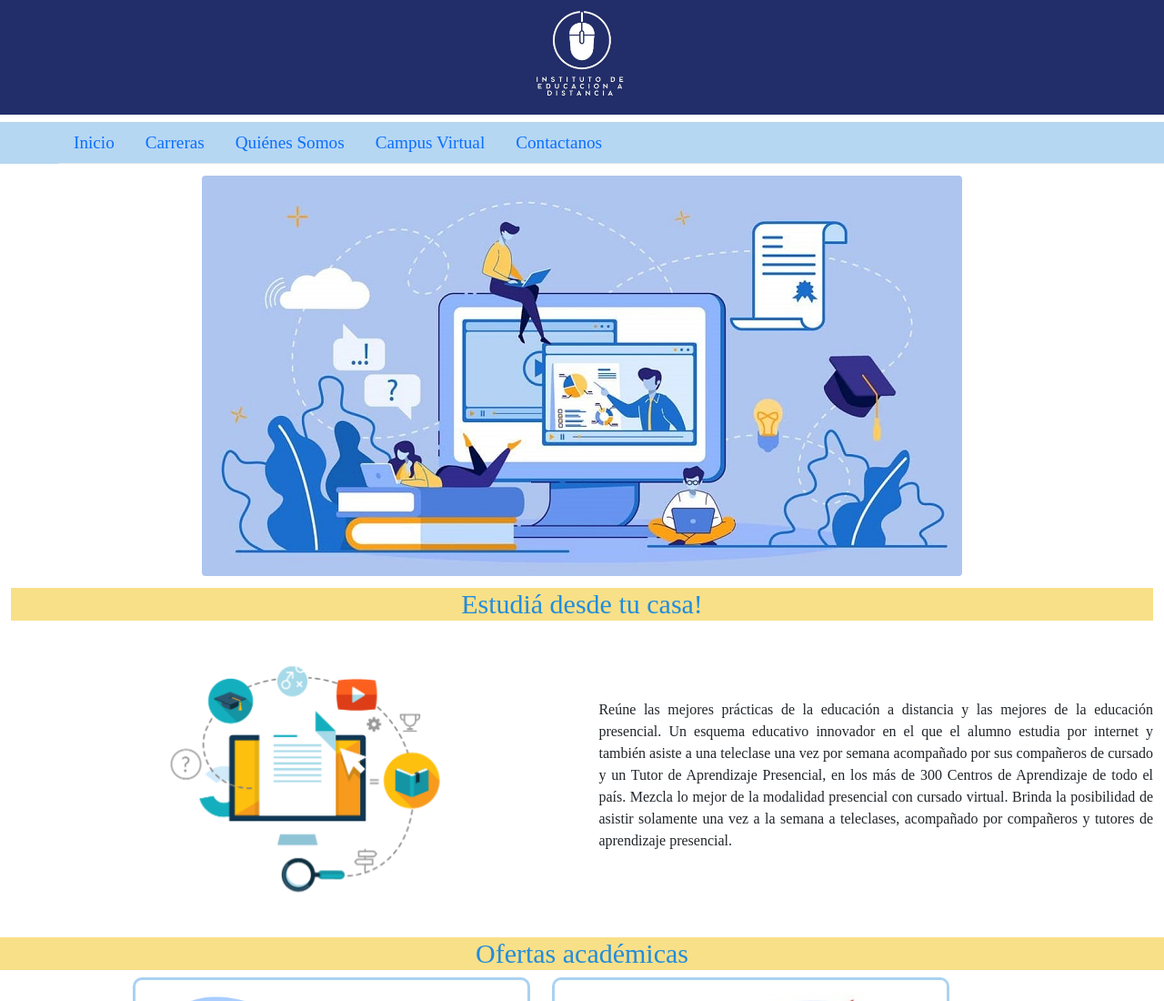
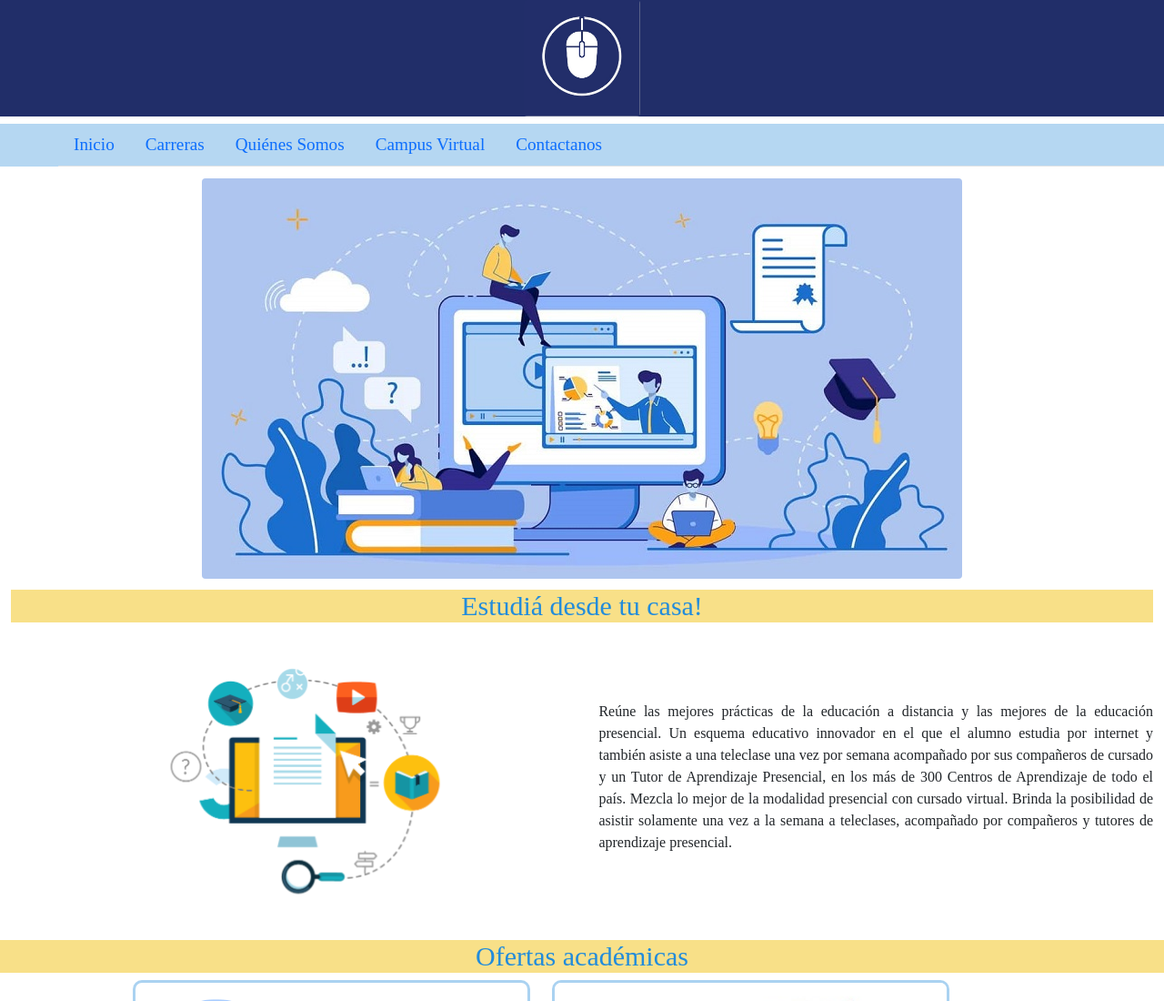
Before and after one commit to MaguiZapata/instituto_magdalenazapata, a plain HTML site: page index.html in a window 1280 px wide. Shown: the top 1100 px of the page at 91% size. Drawn offline with nearby package versions, Linux system fonts and the light colour scheme; a web font is replaced by a local one.

Commit message:
control_modificaciones

```diff
--- a/index.html
+++ b/index.html
@@ -16,7 +16,7 @@
 <body>
     <header>
         <h1>
-            <img class="img-fluid rounded mx-auto d-block imglogo" src="./images/logoynombre.1.JPG" alt="">
+            <img class="img-fluid rounded mx-auto d-block imglogo" src="./images/logo.JPG" alt="">
         </h1>
     </header>
 
```
